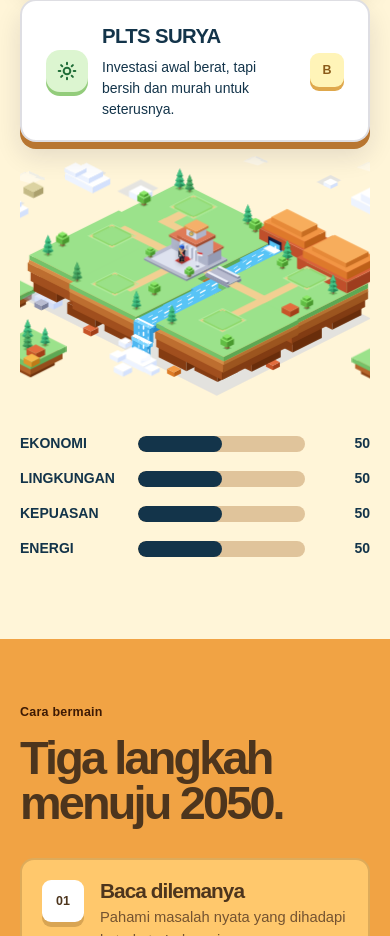
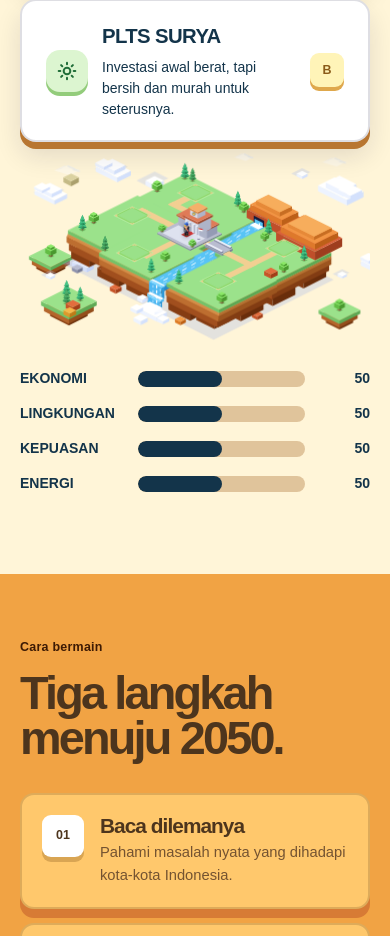
Before and after one commit to sija-sukses/ecopolis, a Next.js app: page / in a window 390 px wide. Shown: the part 4494-5430 px from the top of the page. Built offline with nearby package versions, Linux system fonts and the light colour scheme; a web font is replaced by a local one.

Commit message:
fix(map): sesuaikan framing viewBox mobile agar seluruh pulau dan satelit utuh tanpa clipping

```diff
--- a/components/city-map.tsx
+++ b/components/city-map.tsx
@@ -98,7 +98,7 @@ export function CityMap({
   // peresmian, karena sinematiknya memperlihatkan dia meninjau lebih dulu.
   const mayorPlotIndex = activeTransition ? activeTransition.plotIndex : null;
 
-  const mobileViewBox = '-420 -185 770 610';
+  const mobileViewBox = '-535 -190 990 600';
   const defaultViewBox = '-570 -190 1140 610';
 
   return (
```
